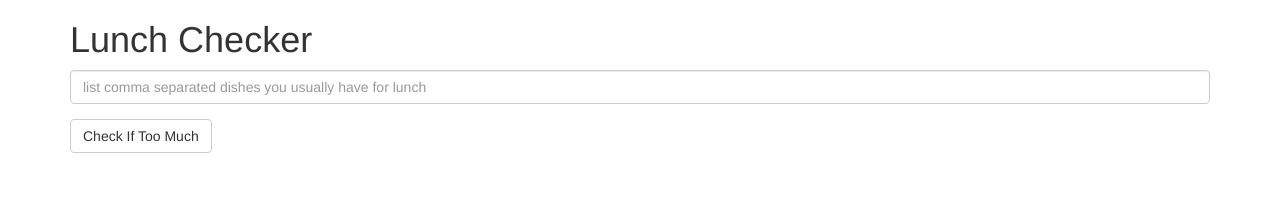
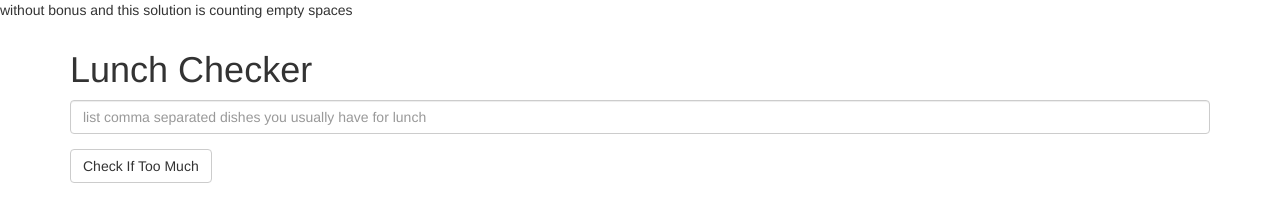
Before and after one commit to aniWeyn/hello-angular, a plain HTML site: page module1-solution/index.html in a window 1280 px wide. Drawn offline with Linux system fonts and the light colour scheme.

Commit message:
Info to index

```diff
--- a/module1-solution/index.html
+++ b/module1-solution/index.html
@@ -2,6 +2,7 @@
 <html lang="en" ng-app="LunchCheck">
   <head>
     <title>Lunch Checker</title>
+    <p>without bonus and this solution is counting empty spaces </p>
     <meta name="viewport" content="width=device-width, initial-scale=1">
     <link rel="stylesheet" href="styles/bootstrap.min.css">
     <style>
```
